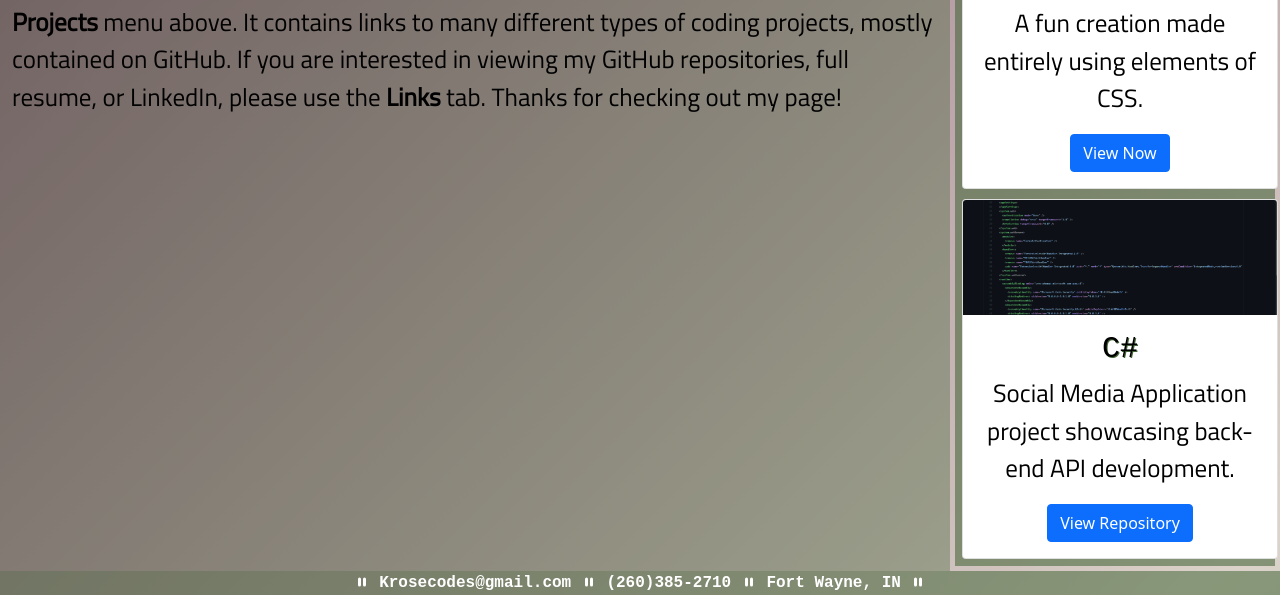
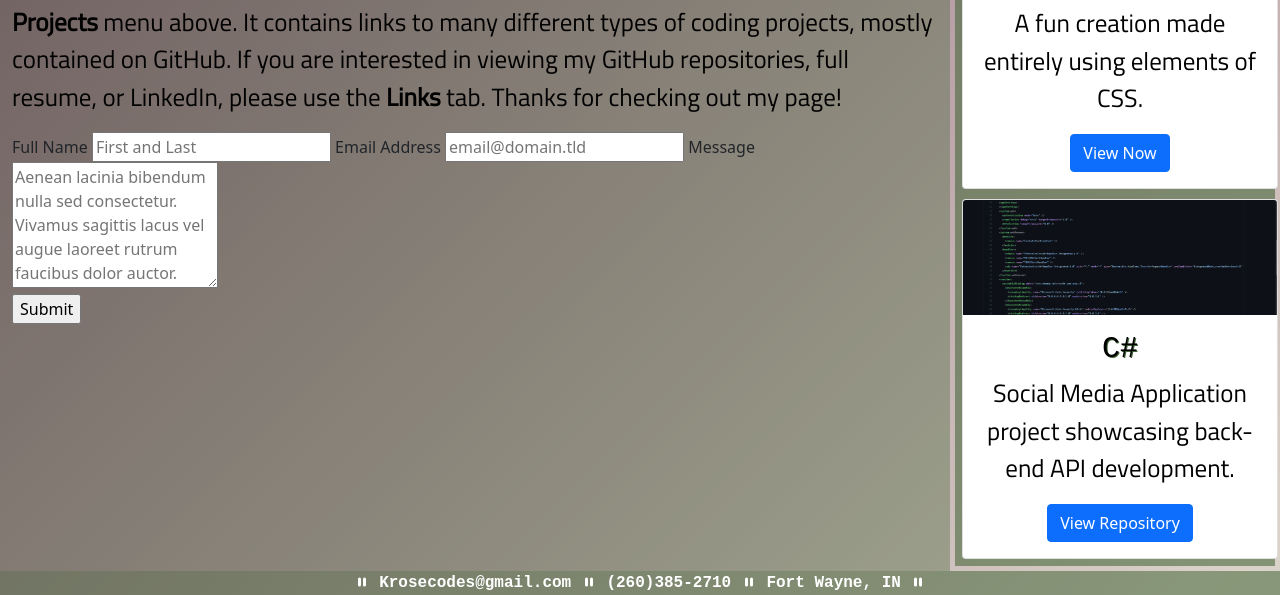
Before and after one commit to KRoseCodes1/Portfolio, a plain HTML site: page index.html in a window 1280 px wide. Shown: the part 958-1553 px from the top of the page. Drawn offline with nearby package versions, Linux system fonts and the light colour scheme.

Commit message:
added form

```diff
--- a/index.html
+++ b/index.html
@@ -65,6 +65,18 @@
                     many different types of coding projects, mostly contained on GitHub.
                     If you are interested in viewing my GitHub repositories, full resume, or LinkedIn, please use the <b>Links</b> tab.
                     Thanks for checking out my page! </p>
+                    <form id="fs-frm" name="simple-contact-form" accept-charset="utf-8" action="https://formspree.io/f/xrgrdpap" method="post">
+                        <fieldset id="fs-frm-inputs">
+                          <label for="full-name">Full Name</label>
+                          <input type="text" name="name" id="full-name" placeholder="First and Last" required="">
+                          <label for="email-address">Email Address</label>
+                          <input type="email" name="_replyto" id="email-address" placeholder="email@domain.tld" required="">
+                          <label for="message">Message</label>
+                          <textarea rows="5" name="message" id="message" placeholder="Aenean lacinia bibendum nulla sed consectetur. Vivamus sagittis lacus vel augue laoreet rutrum faucibus dolor auctor. Donec ullamcorper nulla non metus auctor fringilla nullam quis risus." required=""></textarea>
+                          <input type="hidden" name="_subject" id="email-subject" value="Contact Form Submission">
+                        </fieldset>
+                        <input type="submit" value="Submit">
+                      </form>
                 </div>
                 <div class="col-sm-3">
                     <div class="card">
```
